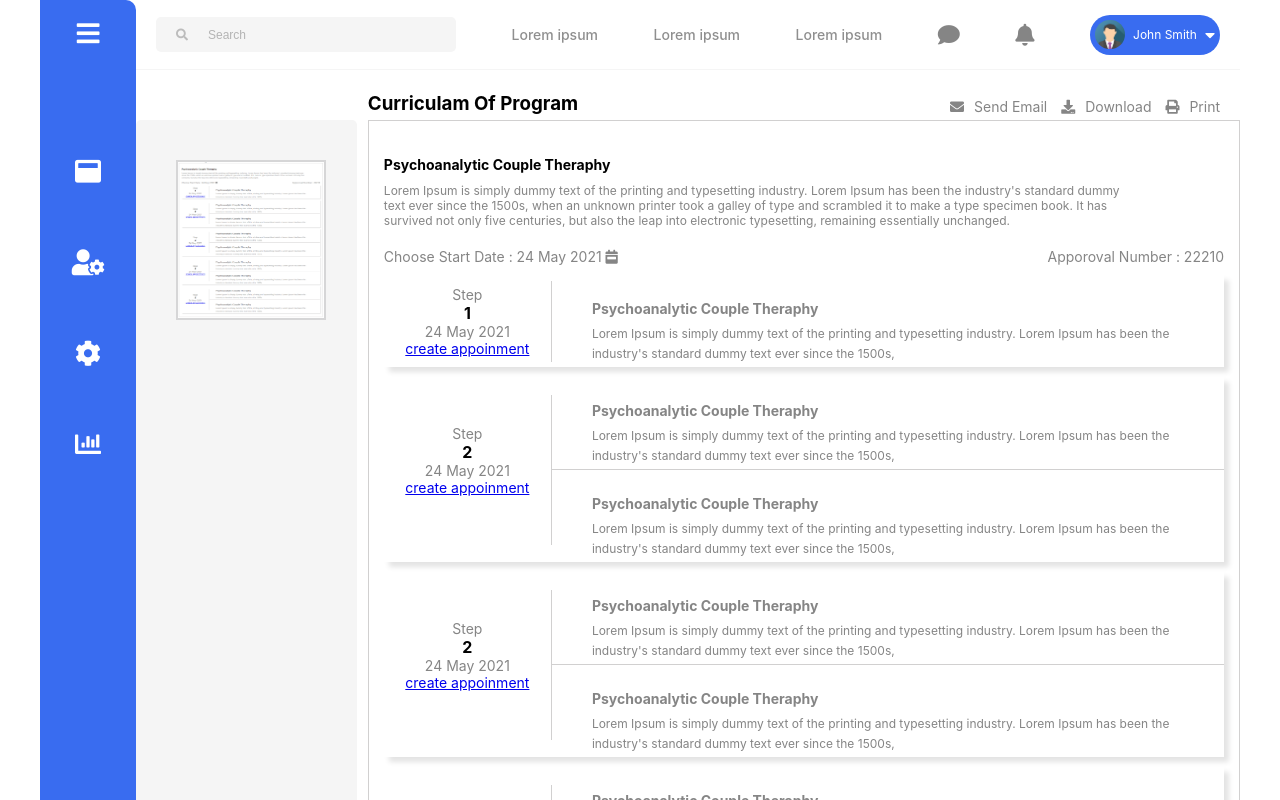
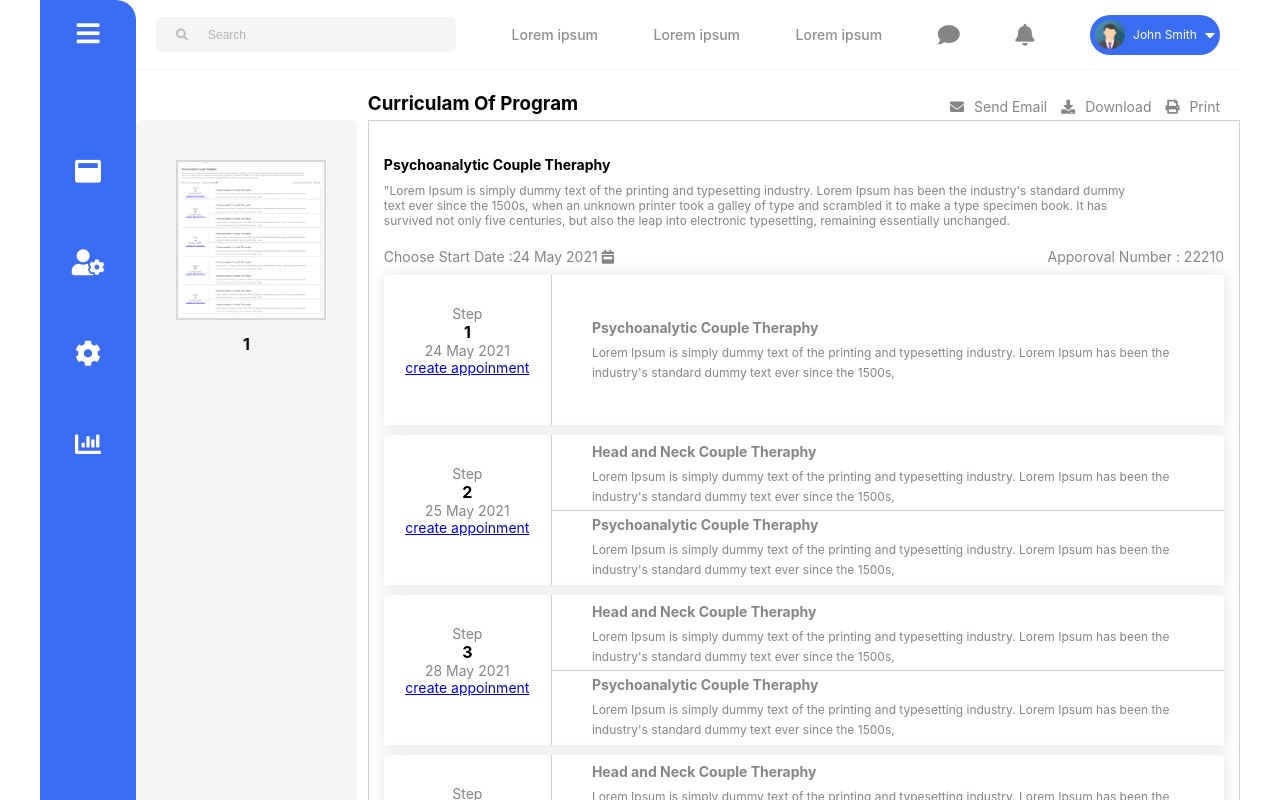
Before and after one commit to adeelrizvi89/digital-waze-test, a React (Create React App) app: page / in a window 1280 px wide. Shown: the top 800 px of the page. Built offline with nearby package versions, Linux system fonts and the light colour scheme; some icons are missing.

Commit message:
update style

```diff
--- a/src/Components/Curriculam2Programs.js
+++ b/src/Components/Curriculam2Programs.js
@@ -1,6 +1,7 @@
 import React from "react";
 
-const Curriculam2Programs = () => {
+const Curriculam2Programs = ({ stepNumber, date, steps }) => {
+  console.log("Adeel", steps);
   return (
     <>
       <div className="curriculam-section">
@@ -14,30 +15,22 @@ const Curriculam2Programs = () => {
                 fontSize: "16px",
               }}
             >
-              2
+              {stepNumber}
             </span>
-            <br></br>24 May 2021<br></br>
+            <br></br>
+            {date}
+            <br></br>
             <a href="#">create appoinment</a>
           </p>
           <div className="about-curriculam-step">
-            <div className="first-step-border">
-              <div className="first-step">
-                <h4>Psychoanalytic Couple Theraphy</h4>
+            {steps.map((x) => (
+              <div className="step">
+                <h4>{x.heading}</h4>
                 <span style={{ fontSize: "12px", color: "#858585" }}>
-                  Lorem Ipsum is simply dummy text of the printing and
-                  typesetting industry. Lorem Ipsum has been the industry's
-                  standard dummy text ever since the 1500s,
+                  {x.text}
                 </span>
               </div>
-            </div>
-            <div className="second-step">
-              <h4>Psychoanalytic Couple Theraphy</h4>
-              <span style={{ fontSize: "12px", color: "#858585" }}>
-                Lorem Ipsum is simply dummy text of the printing and typesetting
-                industry. Lorem Ipsum has been the industry's standard dummy
-                text ever since the 1500s,
-              </span>
-            </div>
+            ))}
           </div>
         </div>
       </div>
--- a/src/Components/CurriculamContain.js
+++ b/src/Components/CurriculamContain.js
@@ -5,7 +5,8 @@ const CurriculamContain = () => {
     <>
       <h4>Psychoanalytic Couple Theraphy</h4>
       <p className="curriculam-text">
-        Lorem Ipsum is simply dummy text of the printing and typesetting
+        {" "}
+        "Lorem Ipsum is simply dummy text of the printing and typesetting
         industry. Lorem Ipsum has been the industry's standard dummy text ever
         since the 1500s, when an unknown printer took a galley of type and
         scrambled it to make a type specimen book. It has survived not only five
@@ -14,7 +15,7 @@ const CurriculamContain = () => {
       </p>
       <div className="curriculam-date">
         <p>
-          Choose Start Date : 24 May 2021 <i class="fas fa-calendar-week"></i>
+          Choose Start Date :24 May 2021 <i class="fas fa-calendar-week"></i>
         </p>
         <p>Apporoval Number : 22210 </p>
       </div>
--- a/src/Components/CurriculamProgram.js
+++ b/src/Components/CurriculamProgram.js
@@ -1,5 +1,33 @@
 import React from "react";
-
+const curriculamProgrames = [
+  {
+    stepNumber: "1",
+    date: "24 May 2021",
+    step: [
+      {
+        firstStepHeading: "Psychoanalytic Couple Theraphy",
+        firstStepText:
+          "Lorem Ipsum is simply dummy text of the printing and typesetting industry. Lorem Ipsum has been the industry's standard dummy text ever since the 1500s,",
+      },
+    ],
+  },
+  {
+    stepNumber: "2",
+    date: "25 May 2021",
+    step: [
+      {
+        firstStepHeading: "Head and Neck Couple Theraphy",
+        firstStepText:
+          "Lorem Ipsum is simply dummy text of the printing and typesetting industry. Lorem Ipsum has been the industry's standard dummy text ever since the 1500s,",
+      },
+      {
+        secondStepHeading: "Psychoanalytic Couple Theraphy",
+        secondStepText:
+          "Lorem Ipsum is simply dummy text of the printing and typesetting industry. Lorem Ipsum has been the industry's standard dummy text ever since the 1500s,",
+      },
+    ],
+  },
+];
 const CurriculamProgram = () => {
   return (
     <>
--- a/src/Components/Section.js
+++ b/src/Components/Section.js
@@ -1,27 +1,14 @@
 import React from "react";
-import Curriculam2Programs from "./Curriculam2Programs";
-import CurriculamContain from "./CurriculamContain";
-import CurriculamHeader from "./CurriculamHeader";
-import CurriculamProgram from "./CurriculamProgram";
+
 import capture from "../Images/capture.PNG";
+import SectionLeftSide from "./SectionLeftSide";
+import SectionRightSide from "./SectionRightSide";
 
 const Section = () => {
   return (
     <div className="section">
-      <div className="leftSide">
-        <img src={capture}></img>
-      </div>
-      <div className="rightSide">
-        <CurriculamHeader />
-        <section className="curriculam-container">
-          <CurriculamContain />
-          <CurriculamProgram />
-          <Curriculam2Programs />
-          <Curriculam2Programs />
-          <Curriculam2Programs />
-          <Curriculam2Programs />
-        </section>
-      </div>
+      <SectionLeftSide image={capture} />
+      <SectionRightSide />
     </div>
   );
 };
--- /dev/null
+++ b/src/Components/SectionLeftSide.js
@@ -0,0 +1,15 @@
+import React from "react";
+
+const SectionLeftSide = ({ image }) => {
+  return (
+    <>
+      {" "}
+      <div className="leftSide">
+        <img src={image}></img>
+        <p>1</p>
+      </div>
+    </>
+  );
+};
+
+export default SectionLeftSide;
--- /dev/null
+++ b/src/Components/SectionRightSide.js
@@ -0,0 +1,97 @@
+import React, { useState } from "react";
+import Curriculam2Programs from "./Curriculam2Programs";
+import CurriculamContain from "./CurriculamContain";
+import CurriculamHeader from "./CurriculamHeader";
+import CurriculamProgram from "./CurriculamProgram";
+
+const SectionRightSide = () => {
+  const curriculamProgrames = [
+    {
+      stepNumber: "1",
+      date: "24 May 2021",
+      steps: [
+        {
+          heading: "Psychoanalytic Couple Theraphy",
+          text: "Lorem Ipsum is simply dummy text of the printing and typesetting industry. Lorem Ipsum has been the industry's standard dummy text ever since the 1500s,",
+        },
+      ],
+    },
+    {
+      stepNumber: "2",
+      date: "25 May 2021",
+      steps: [
+        {
+          heading: "Head and Neck Couple Theraphy",
+          text: "Lorem Ipsum is simply dummy text of the printing and typesetting industry. Lorem Ipsum has been the industry's standard dummy text ever since the 1500s,",
+        },
+        {
+          heading: "Psychoanalytic Couple Theraphy",
+          text: "Lorem Ipsum is simply dummy text of the printing and typesetting industry. Lorem Ipsum has been the industry's standard dummy text ever since the 1500s,",
+        },
+      ],
+    },
+    {
+      stepNumber: "3",
+      date: "28 May 2021",
+      steps: [
+        {
+          heading: "Head and Neck Couple Theraphy",
+          text: "Lorem Ipsum is simply dummy text of the printing and typesetting industry. Lorem Ipsum has been the industry's standard dummy text ever since the 1500s,",
+        },
+        {
+          heading: "Psychoanalytic Couple Theraphy",
+          text: "Lorem Ipsum is simply dummy text of the printing and typesetting industry. Lorem Ipsum has been the industry's standard dummy text ever since the 1500s,",
+        },
+      ],
+    },
+    {
+      stepNumber: "4",
+      date: "29 May 2021",
+      steps: [
+        {
+          heading: "Head and Neck Couple Theraphy",
+          text: "Lorem Ipsum is simply dummy text of the printing and typesetting industry. Lorem Ipsum has been the industry's standard dummy text ever since the 1500s,",
+        },
+        {
+          heading: "Psychoanalytic Couple Theraphy",
+          text: "Lorem Ipsum is simply dummy text of the printing and typesetting industry. Lorem Ipsum has been the industry's standard dummy text ever since the 1500s,",
+        },
+      ],
+    },
+    {
+      stepNumber: "5",
+      date: "31 May 2021",
+      steps: [
+        {
+          heading: "Head and Neck Couple Theraphy",
+          text: "Lorem Ipsum is simply dummy text of the printing and typesetting industry. Lorem Ipsum has been the industry's standard dummy text ever since the 1500s,",
+        },
+        {
+          heading: "Psychoanalytic Couple Theraphy",
+          text: "Lorem Ipsum is simply dummy text of the printing and typesetting industry. Lorem Ipsum has been the industry's standard dummy text ever since the 1500s,",
+        },
+      ],
+    },
+  ];
+
+  return (
+    <>
+      <div className="rightSide">
+        <CurriculamHeader />
+        <section className="curriculam-container">
+          <CurriculamContain />
+          {/* <CurriculamProgram /> */}
+          {curriculamProgrames.map((x) => (
+            <Curriculam2Programs
+              stepNumber={x.stepNumber}
+              date={x.date}
+              steps={x.steps}
+            />
+          ))}
+        </section>
+      </div>
+    </>
+  );
+};
+
+export default SectionRightSide;
--- a/src/index.css
+++ b/src/index.css
@@ -26,7 +26,7 @@ code {
 .navBar {
   width: 8%;
   background-color: #396cf0;
-  border-top-right-radius: 10px;
+  border-top-right-radius: 20px;
   text-align: center;
   color: #fff;
 }
@@ -107,8 +107,12 @@ code {
 .section .leftSide img {
   width: 150px;
   height: 160px;
-  margin: 40px;
+  margin: 40px 40px 10px 40px;
   border: 2px solid #d6d6d7;
+}
+.section .leftSide p {
+  text-align: center;
+  font-weight: bold;
 }
 .section .rightSide {
   width: 79%;
@@ -163,8 +167,9 @@ code {
 }
 .curriculam-section {
   margin: 10px auto;
-
-  box-shadow: 5px 5px 5px #e4e4e4;
+  height: max-content;
+  box-shadow: 1px 1px 15px 1px #e4e4e4;
+  padding: 0px;
 }
 .curriculam-step {
   display: flex;
@@ -183,18 +188,20 @@ code {
 }
 .about-curriculam-step h4 {
   font-size: 14px;
-  margin-bottom: 5px;
+  margin: 0px 0px 5px 0px;
+  padding: none;
   color: #858585;
 }
-.about-curriculam-step .first-step {
+.about-curriculam-step .step {
   padding: 5px 40px;
+}
+.about-curriculam-step .step:not(:first-child) {
+  border-top: 1px solid #d1d0d0;
 }
 .about-curriculam-step .second-step {
   padding: 5px 40px;
 }
-.first-step-border {
-  border-bottom: 1px solid #d1d0d0;
-}
+
 .check {
   background-color: #858585;
 }
```
